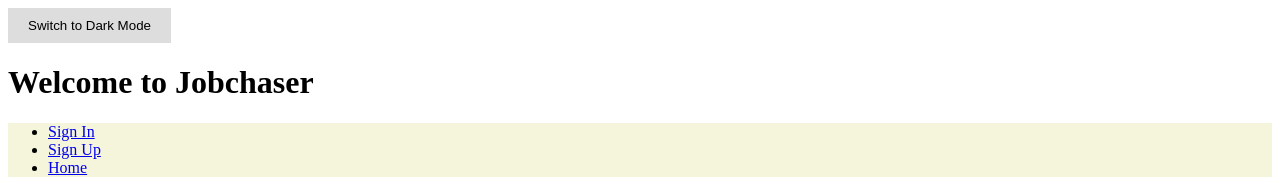
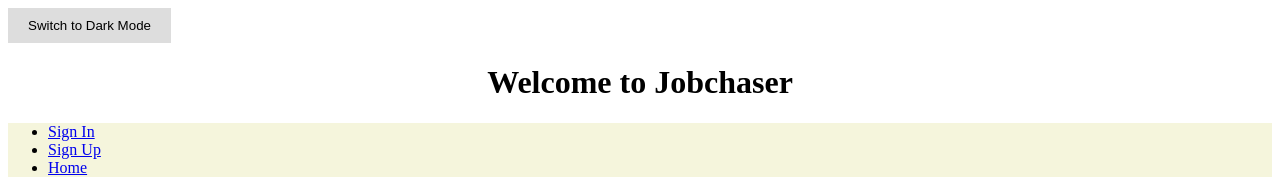
Before and after one commit to CarlChas/Jobchaser, a React (Vite) app: page / in a window 1280 px wide. Shown: the top 177 px of the page. Built offline with nearby package versions, Linux system fonts and the light colour scheme; no server answers.

Commit message:
added: style test

```diff
--- a/src/App.tsx
+++ b/src/App.tsx
@@ -17,7 +17,7 @@ const App: React.FC = () => {
     <div className={theme === 'light' ? 'light-theme' : 'dark-theme'}>
       <AuthProvider>
         <ThemeToggleButton />
-        <h1>Welcome to Jobchaser</h1>
+        <h1 style={{ textAlign: 'center' }}>Welcome to Jobchaser</h1>
         <BrowserRouter>
           <header>
             <Navigation />
```
